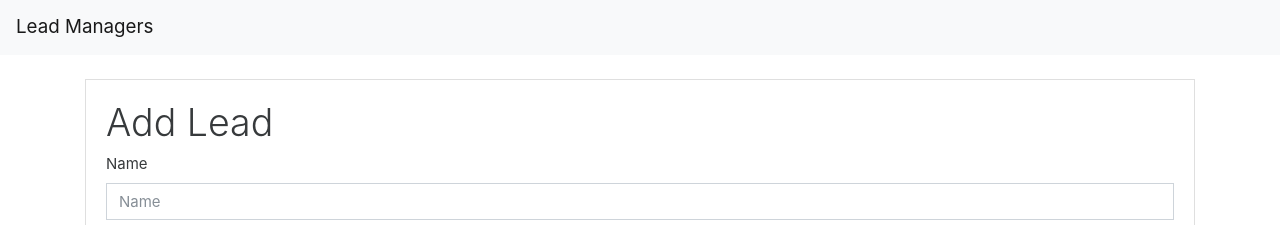
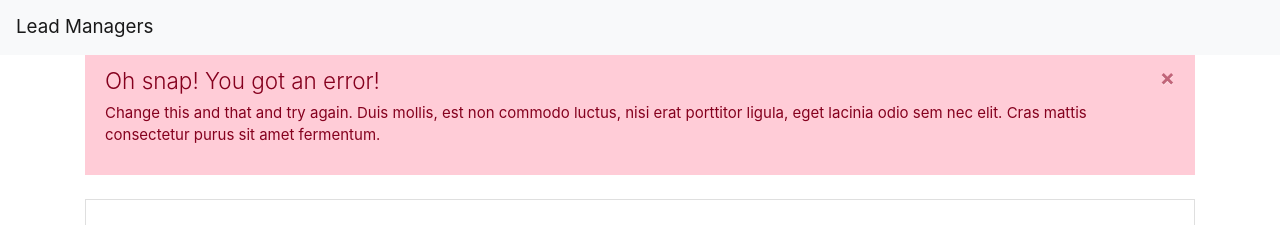
Before and after one commit to ibqn/-lead-manager-react, a React (Create React App) app: page / in a window 1280 px wide. Shown: the top 225 px of the page. Built offline with nearby package versions, Linux system fonts and the light colour scheme; no server answers.

Commit message:
add basic proof of concept for alerts

```diff
--- a/src/app.jsx
+++ b/src/app.jsx
@@ -1,6 +1,6 @@
 import React from 'react'
 
-import { Header } from './components/layout'
+import { Header, Alerts } from './components/layout'
 import { Dashboard } from './components/leads'
 
 const App = () => {
@@ -8,6 +8,7 @@
     <>
       <Header />
       <div className="container">
+        <Alerts />
         <Dashboard />
       </div>
     </>
--- /dev/null
+++ b/src/components/layout/alerts.jsx
@@ -0,0 +1,26 @@
+import React, { useState } from 'react'
+import { useSelector } from 'react-redux'
+
+import Alert from 'react-bootstrap/Alert'
+import Button from 'react-bootstrap/Button'
+
+const Alerts = () => {
+  const [show, setShow] = useState(true)
+  const error = useSelector((state) => state.error)
+
+  if (show) {
+    return (
+      <Alert variant="danger" onClose={() => setShow(false)} dismissible>
+        <Alert.Heading>Oh snap! You got an error!</Alert.Heading>
+        <p>
+          Change this and that and try again. Duis mollis, est non commodo
+          luctus, nisi erat porttitor ligula, eget lacinia odio sem nec elit.
+          Cras mattis consectetur purus sit amet fermentum.
+        </p>
+      </Alert>
+    )
+  }
+  return <Button onClick={() => setShow(true)}>Show Alert</Button>
+}
+
+export default Alerts
--- a/src/components/layout/index.js
+++ b/src/components/layout/index.js
@@ -1,3 +1,4 @@
 import Header from './header'
+import Alerts from './alerts'
 
-export { Header }
+export { Header, Alerts }
```
